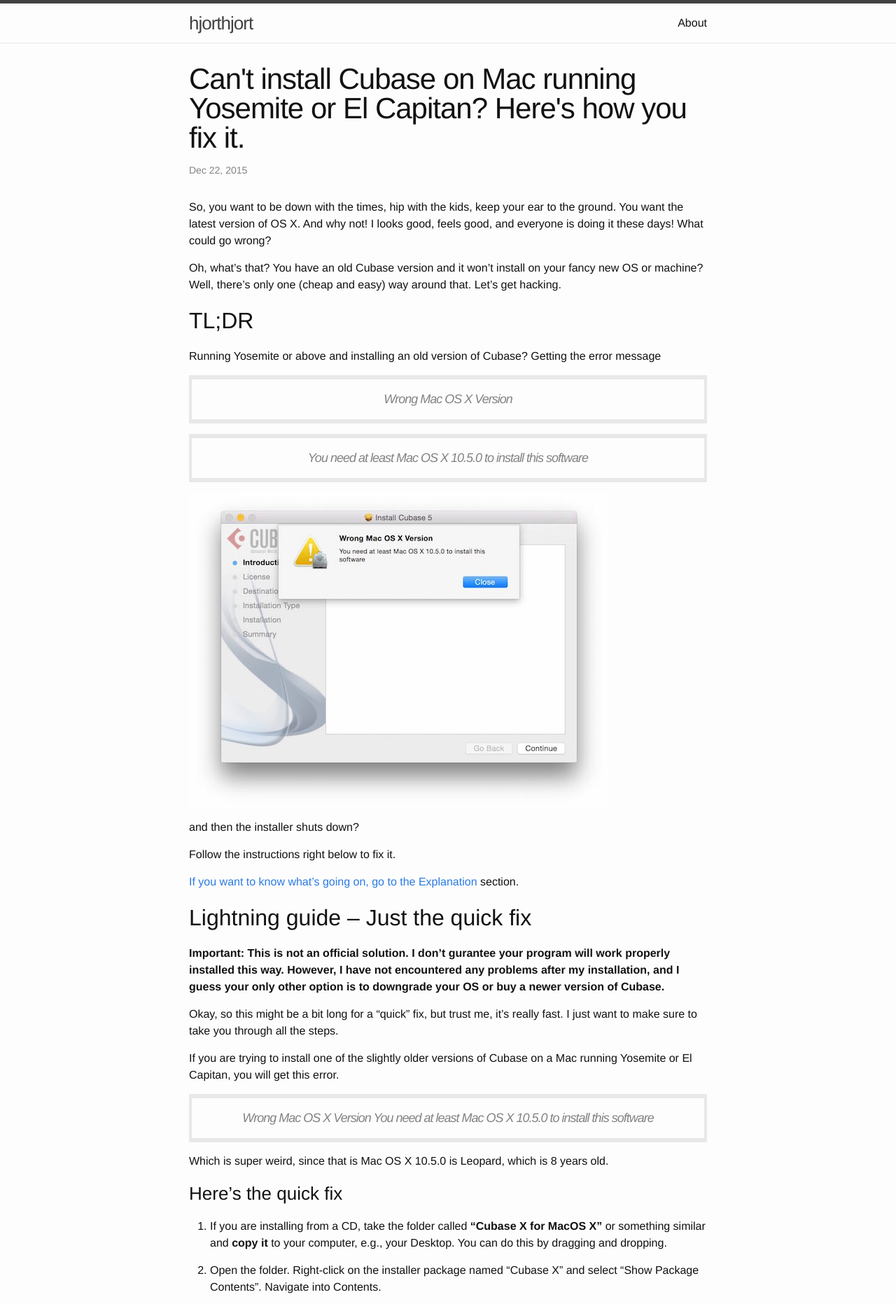
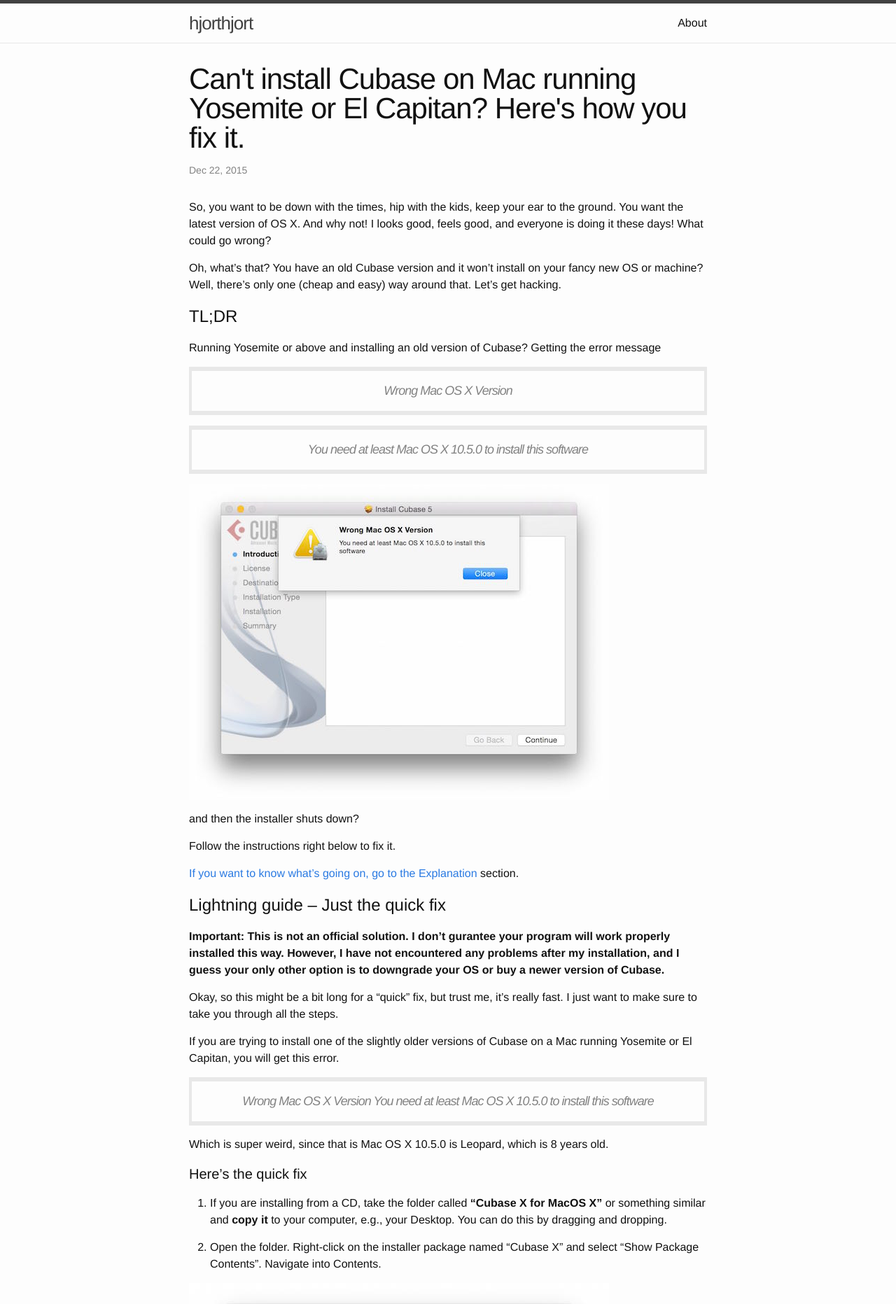
Before and after one commit to hjorthjort/hjorthjort.github.io, a Jekyll site: the page built from _posts/2015-12-22-cant-install-cubase.markdown, in a window 1280 px wide. Shown: the top 1863 px of the page at 70% size. Built offline with Jekyll 4.4.1, drawn with Linux system fonts in a browser that asks for light colours.

Commit message:
header styling

```diff
--- a/_sass/_layout.scss
+++ b/_sass/_layout.scss
@@ -216,27 +216,35 @@
 .post-content {
     margin-bottom: $spacing-unit;
 
-    h2 {
-        font-size: 32px;
+    h1 {
+        font-size: 28px;
 
         @include media-query($on-laptop) {
-            font-size: 28px;
+            font-size: 24px;
+        }
+    }
+
+    h2 {
+        font-size: 24px;
+
+        @include media-query($on-laptop) {
+            font-size: 20px;
         }
     }
 
     h3 {
-        font-size: 26px;
+        font-size: 20px;
 
         @include media-query($on-laptop) {
-            font-size: 22px;
+            font-size: 17px;
         }
     }
 
     h4 {
-        font-size: 20px;
+        font-size: 17px;
 
         @include media-query($on-laptop) {
-            font-size: 18px;
+            font-size: 15px;
         }
     }
 }
```
